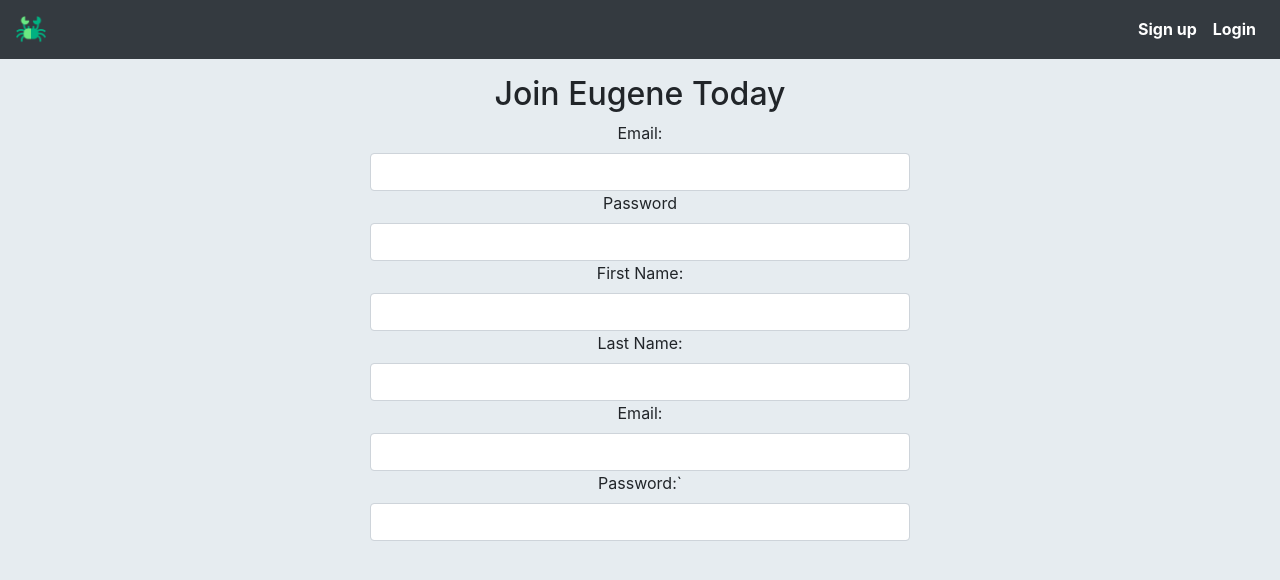
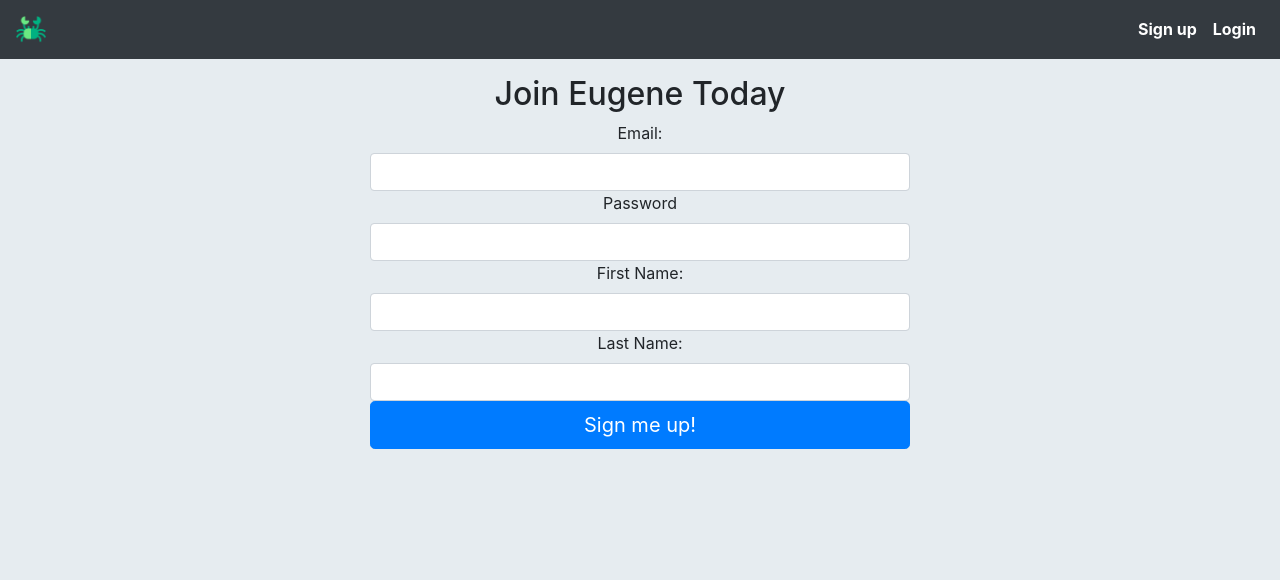
Before and after one commit to Khensura21/Eugene, a React (Create React App) app in the folder client/: page /signup in a window 1280 px wide. Shown: the top 580 px of the page. Built offline with nearby package versions, Linux system fonts and the light colour scheme.

Commit message:
set up generic AJAX apicall and actions for login and signup

```diff
--- a/client/src/components/AuthForm.js
+++ b/client/src/components/AuthForm.js
@@ -13,8 +13,16 @@ class AuthForm extends Component {
 
     handleChange = e => {
         this.setState({
-            [e.state.name]: e.target.value
+            [e.target.name]: e.target.value
         });
+    }
+    handleSubmit = e => {
+       e.preventDefault();
+       //may have to change this below to also account for google OAuth button
+       const authType= this.props.signUp ? "signup": "signin";
+       this.props.onAuth(authType, this.state).then(() => {
+           console.log("succesfully, signed in!")
+       });
     }
 
     render() {
@@ -63,26 +71,12 @@ class AuthForm extends Component {
                                     onChange={this.handleChange}
                                     value={lastName}
                                 />
-                                <label htmlFor="email">Email:</label>
-                                <input
-                                    className="form-control"
-                                    type="text"
-                                    id="email"
-                                    name="email"
-                                    onChange={this.handleChange}
-                                    value={email}
-                                />
-                                <label htmlFor="password">Password:`</label>
-                                <input
-                                    className="form-control"
-                                    type="password"
-                                    id="password"
-                                    name="password"
-                                    onChange={this.handleChange}
-                                />
                                 </div>
                              )
                             }
+                            <button type="submit" className="btn btn-primary btn-block btn-lg">
+                                {buttonText}
+                            </button>
                         </form>
                     </div>
                 </div>
--- a/client/src/containers/Main.js
+++ b/client/src/containers/Main.js
@@ -6,8 +6,11 @@ import { connect } from "react-redux";
 
 import Homepage from "../components/Homepage";
 import AuthForm from "../components/AuthForm";
+import { authUser } from "../store/actions/auth";
 ;
-const Main = (props) => (
+const Main = (props) => {
+    const { authUser } = props
+    return (
     <div className="container">
         <Switch>
             <Route exact path="/" render={ props => <Homepage {...props} />} />
@@ -16,7 +19,12 @@ const Main = (props) => (
                 path="/signin"
                 render={props => {
                     return (
-                        <AuthForm buttonText="Log in" heading="Welcome Back" {...props} />
+                        <AuthForm
+                            onAuth={authUser}
+                            buttonText="Log in"
+                            heading="Welcome Back"
+                            {...props}
+                        />
                     );
                 }}
             />
@@ -26,17 +34,18 @@ const Main = (props) => (
                 render={props => {
                     return (
                         <AuthForm
-                        signUp
-                        buttonText="Sign me up!"
-                        heading="Join Eugene Today"
-                        {...props}
+                            onAuth={authUser}
+                            signUp
+                            buttonText="Sign me up!"
+                            heading="Join Eugene Today"
+                            {...props}
                         />
                     );
                 }}
             />
         </Switch>
     </div>
-);
+)};
 
 function mapStateToProps(state) {
     return {
@@ -44,4 +53,4 @@ function mapStateToProps(state) {
      }
 }
 
-export default withRouter(connect(mapStateToProps, null)(Main));
+export default withRouter(connect(mapStateToProps, { authUser })(Main));
--- /dev/null
+++ b/client/src/services/api.js
@@ -0,0 +1,29 @@
+// a generic way to make an AJAX request
+
+import axios from "axios"
+
+
+export function setTokenHeader(token) {
+    if (token) {
+        axios.defaults.headers.common["Authorization"] = `Bearer ${token}`
+    } else {
+        delete axios.defaults.headers.common["Authorization"];
+    }
+}
+
+/**
+* @param {string} method the http verb you want to userData
+* @param {string} path the route path / endpoint
+* @param {object} data (optional) data in JSON format for POST request
+*/
+export function apiCall(method, path, data) {
+    return new Promise((resolve, reject) => {
+        return axios[method](path, data)
+        .then(res => {
+            return resolve(res.data);
+        })
+        .catch(err => {
+            return reject(err.response.data.error);
+        });
+    });
+}
--- /dev/null
+++ b/client/src/store/actions/auth.js
@@ -0,0 +1,26 @@
+import { apiCall } from "../../services/api";
+import { SET_CURRENT_USER } from "../actionTypes"
+
+export function setCurrentUser(user) {
+    return {
+        type: SET_CURRENT_USER,
+        user
+    }
+}
+
+export function authUser(type, userData) {
+    return dispatch => {
+        return new Promise((resolve, reject) => {
+            return apiCall("post", `/api/auth/${type}`, userData).then(
+                ({ token, ...user }) => {
+                    localStorage.setItem("jwToken", token);
+                    dispatch(setCurrentUser(user));
+                    resolve(); //indicates theat the API call succeeded
+                })
+                .catch(err => {
+                    reject(); //indicate the API call failed
+                })
+        })
+
+    }
+}
```
Also changed, not shown: client/src/store/actions/errors.js (added).
